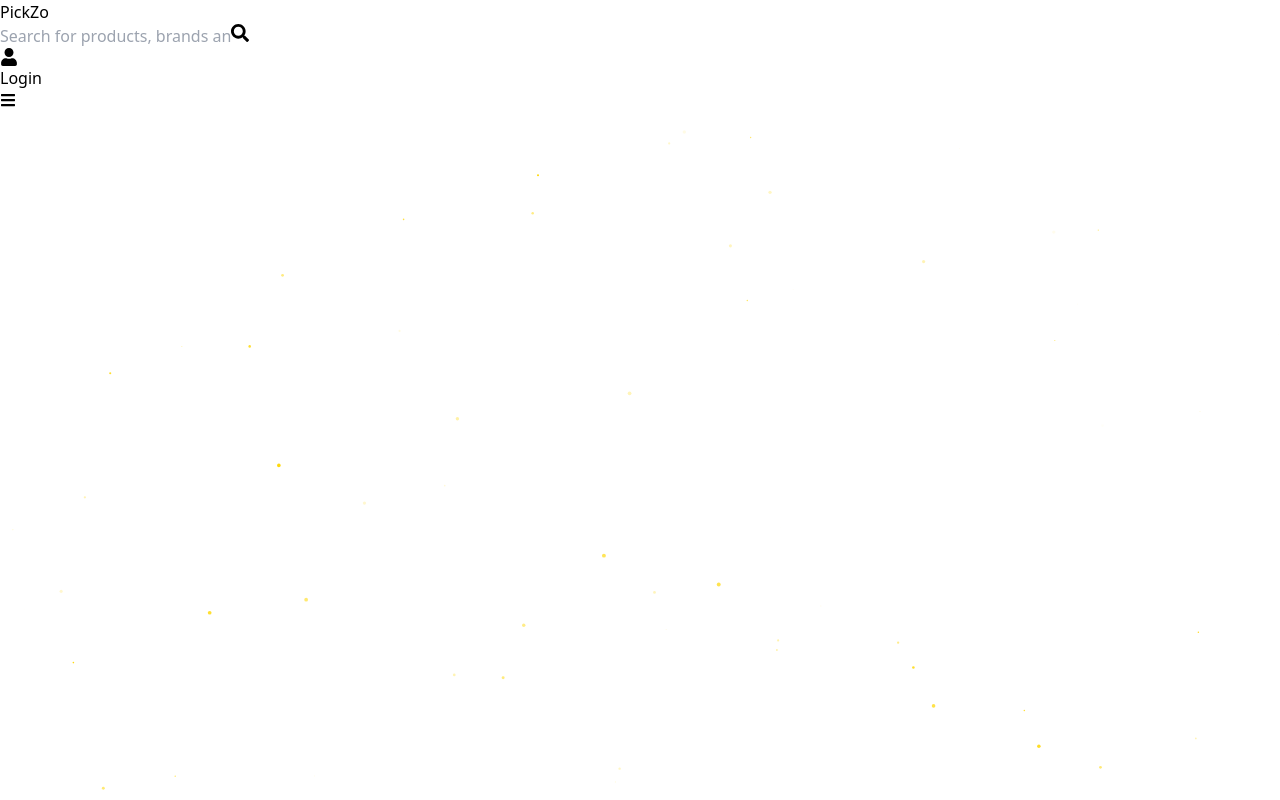
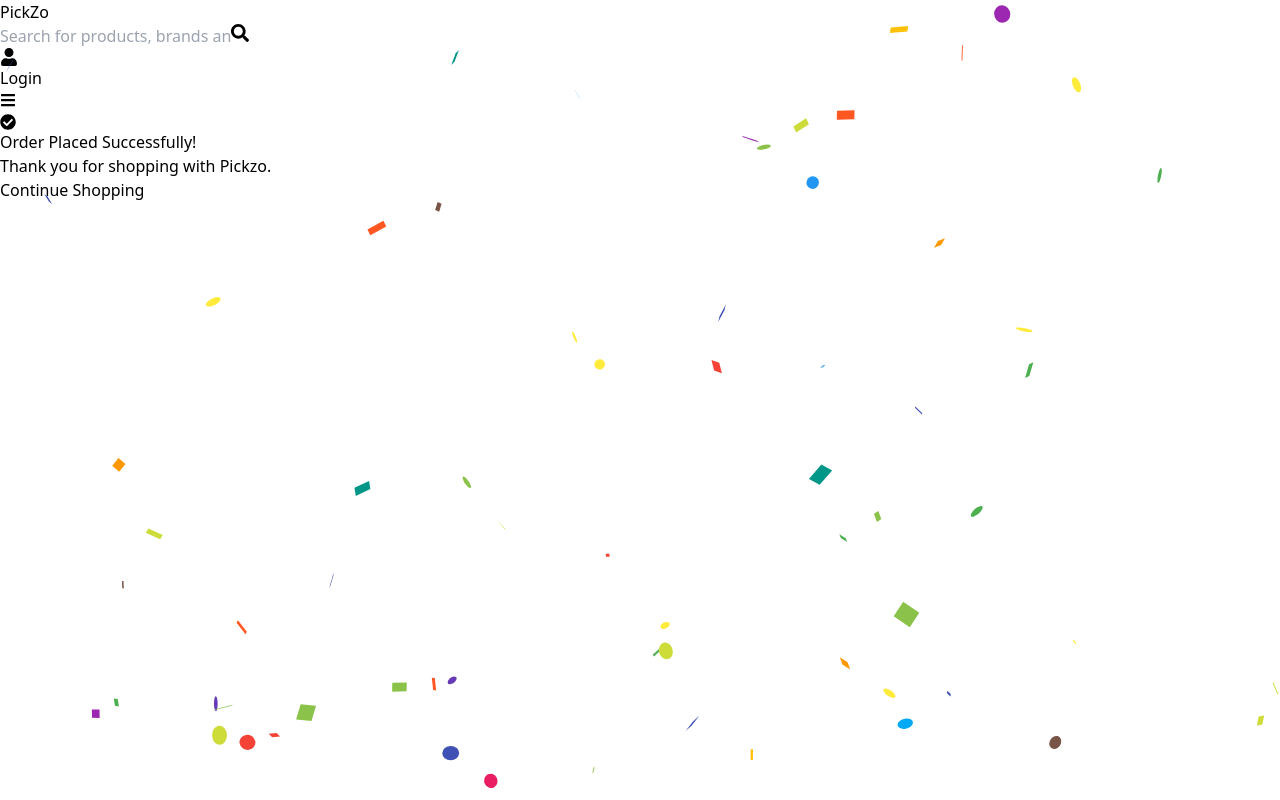
Before and after one commit to prasad5235692/frontendpickzo, a React (Vite) app: page /order-success in a window 1280 px wide. Shown: the top 800 px of the page. Built offline with nearby package versions, Linux system fonts and the light colour scheme.

Commit message:
Updated OrderSuccess page with animations

```diff
--- a/src/pages/OrderSuccess.jsx
+++ b/src/pages/OrderSuccess.jsx
@@ -1,230 +1,52 @@
-// src/pages/OrderSuccess.jsx
-import React, { useEffect, useState } from "react";
-import { Link } from "react-router-dom";
+import React from "react";
+import Confetti from "react-confetti";
 import { motion } from "framer-motion";
+import { FaCheckCircle } from "react-icons/fa";
 
-//
-// 🎊 Confetti Rain
-//
-const ConfettiRain = () => {
-  useEffect(() => {
-    const canvas = document.getElementById("confetti-canvas");
-    const ctx = canvas.getContext("2d");
-    let W = window.innerWidth;
-    let H = window.innerHeight;
-    canvas.width = W;
-    canvas.height = H;
-
-    const colors = ["#FFC700", "#FF0000", "#2E3192", "#41BBC7", "#7325B7", "#38B000", "#FF8F00"];
-    const confettiCount = 120;
-    const confetti = [];
-
-    function randomRange(min, max) {
-      return Math.random() * (max - min) + min;
-    }
-
-    function Confetto() {
-      this.x = Math.random() * W;
-      this.y = Math.random() * H - H;
-      this.rotation = randomRange(0, 2 * Math.PI);
-      this.size = randomRange(5, 12);
-      this.color = colors[Math.floor(Math.random() * colors.length)];
-      this.speed = randomRange(1, 3);
-      this.tiltAngle = 0;
-      this.tiltAngleIncrement = randomRange(0.05, 0.12);
-      this.tilt = 0;
-    }
-
-    Confetto.prototype.update = function () {
-      this.y += this.speed;
-      this.tiltAngle += this.tiltAngleIncrement;
-      this.tilt = Math.sin(this.tiltAngle) * 15;
-      if (this.y > H) {
-        this.x = Math.random() * W;
-        this.y = -20;
-      }
-    };
-
-    Confetto.prototype.draw = function () {
-      ctx.beginPath();
-      ctx.lineWidth = this.size / 2;
-      ctx.strokeStyle = this.color;
-      ctx.moveTo(this.x + this.tilt + this.size / 2, this.y);
-      ctx.lineTo(this.x + this.tilt, this.y + this.tilt + this.size / 2);
-      ctx.stroke();
-    };
-
-    for (let i = 0; i < confettiCount; i++) confetti.push(new Confetto());
-
-    function update() {
-      ctx.clearRect(0, 0, W, H);
-      confetti.forEach((c) => {
-        c.update();
-        c.draw();
-      });
-      requestAnimationFrame(update);
-    }
-    update();
-
-    window.addEventListener("resize", () => {
-      W = window.innerWidth;
-      H = window.innerHeight;
-      canvas.width = W;
-      canvas.height = H;
-    });
-  }, []);
-
-  return <canvas id="confetti-canvas" className="fixed top-0 left-0 w-full h-full pointer-events-none z-50" />;
-};
-
-//
-// 💥 Particle Burst
-//
-const ParticleBurst = () => {
-  useEffect(() => {
-    const canvas = document.getElementById("burst-canvas");
-    const ctx = canvas.getContext("2d");
-    let W = window.innerWidth;
-    let H = window.innerHeight;
-    canvas.width = W;
-    canvas.height = H;
-
-    const particles = [];
-    const colors = ["#22c55e", "#16a34a", "#4ade80", "#bbf7d0", "#86efac"];
-
-    function Particle(x, y) {
-      this.x = x;
-      this.y = y;
-      this.size = Math.random() * 6 + 4;
-      this.color = colors[Math.floor(Math.random() * colors.length)];
-      this.speedX = (Math.random() - 0.5) * 6;
-      this.speedY = Math.random() * -4 - 2;
-      this.alpha = 1;
-    }
-
-    Particle.prototype.update = function () {
-      this.x += this.speedX;
-      this.y += this.speedY;
-      this.alpha -= 0.01;
-    };
-
-    Particle.prototype.draw = function () {
-      ctx.globalAlpha = this.alpha;
-      ctx.beginPath();
-      ctx.arc(this.x, this.y, this.size, 0, Math.PI * 2);
-      ctx.fillStyle = this.color;
-      ctx.fill();
-      ctx.globalAlpha = 1;
-    };
-
-    function burst() {
-      const x = W / 2;
-      const y = H / 2;
-      for (let i = 0; i < 50; i++) particles.push(new Particle(x, y));
-    }
-
-    function animate() {
-      ctx.clearRect(0, 0, W, H);
-      particles.forEach((p, i) => {
-        p.update();
-        p.draw();
-        if (p.alpha <= 0) particles.splice(i, 1);
-      });
-      requestAnimationFrame(animate);
-    }
-
-    burst();
-    const interval = setInterval(burst, 2000);
-    animate();
-
-    return () => clearInterval(interval);
-  }, []);
-
-  return <canvas id="burst-canvas" className="fixed top-0 left-0 w-full h-full pointer-events-none z-50" />;
-};
-
-//
-// ✨ Floating Stars
-//
-const FloatingStars = () => {
-  useEffect(() => {
-    const canvas = document.getElementById("stars-canvas");
-    const ctx = canvas.getContext("2d");
-    let W = window.innerWidth;
-    let H = window.innerHeight;
-    canvas.width = W;
-    canvas.height = H;
-
-    const stars = [];
-    for (let i = 0; i < 80; i++) {
-      stars.push({
-        x: Math.random() * W,
-        y: Math.random() * H,
-        radius: Math.random() * 2,
-        alpha: Math.random(),
-        speed: Math.random() * 0.02,
-      });
-    }
-
-    function animate() {
-      ctx.clearRect(0, 0, W, H);
-      stars.forEach((s) => {
-        s.alpha += s.speed;
-        if (s.alpha > 1 || s.alpha < 0) s.speed = -s.speed;
-        ctx.globalAlpha = s.alpha;
-        ctx.beginPath();
-        ctx.arc(s.x, s.y, s.radius, 0, Math.PI * 2);
-        ctx.fillStyle = "#FFD700";
-        ctx.fill();
-      });
-      requestAnimationFrame(animate);
-    }
-    animate();
-  }, []);
-
-  return <canvas id="stars-canvas" className="fixed top-0 left-0 w-full h-full pointer-events-none z-50" />;
-};
-
-//
-// 🎉 Randomize model
-//
-const animations = [ConfettiRain, ParticleBurst, FloatingStars];
-const RandomAnimation = animations[Math.floor(Math.random() * animations.length)];
-
-//
-// ✅ Main Component
-//
 const OrderSuccess = () => {
   return (
-    <div className="relative flex flex-col items-center justify-center min-h-screen px-6 sm:px-12 overflow-hidden bg-gradient-to-br from-green-50 to-green-100">
-      {/* Background Animation */}
-      <RandomAnimation />
+    <div className="flex items-center justify-center min-h-screen bg-gradient-to-br from-green-100 to-green-300">
+      <Confetti numberOfPieces={300} recycle={false} />
 
-      {/* Success Card */}
       <motion.div
-        initial={{ opacity: 0, scale: 0.9, y: 40 }}
-        animate={{ opacity: 1, scale: 1, y: 0 }}
-        transition={{ duration: 0.7, ease: "easeOut" }}
-        className="max-w-xl text-center p-8 bg-white/90 backdrop-blur-md rounded-3xl shadow-xl relative z-10"
+        initial={{ scale: 0 }}
+        animate={{ scale: 1 }}
+        transition={{ type: "spring", stiffness: 100, damping: 10 }}
+        className="bg-white p-10 rounded-2xl shadow-2xl text-center w-[90%] sm:w-[400px]"
       >
-        <motion.div initial={{ scale: 0 }} animate={{ scale: 1 }} transition={{ delay: 0.3, type: "spring", stiffness: 200 }}>
-          <span className="text-6xl">🎉</span>
+        <motion.div
+          initial={{ rotate: -180 }}
+          animate={{ rotate: 0 }}
+          transition={{ duration: 0.8 }}
+        >
+          <FaCheckCircle className="text-green-500 text-7xl mx-auto drop-shadow-lg" />
         </motion.div>
 
-        <h1 className="text-4xl sm:text-5xl font-extrabold text-green-700 mb-6 drop-shadow-md">
+        <motion.h1
+          initial={{ opacity: 0, y: 20 }}
+          animate={{ opacity: 1, y: 0 }}
+          transition={{ delay: 0.3 }}
+          className="text-3xl font-bold mt-4 text-gray-800"
+        >
           Order Placed Successfully!
-        </h1>
+        </motion.h1>
 
-        <p className="text-lg sm:text-xl mb-8 leading-relaxed text-gray-700">
-          Thank you for your purchase. Your order has been confirmed.
-        </p>
+        <motion.p
+          initial={{ opacity: 0 }}
+          animate={{ opacity: 1 }}
+          transition={{ delay: 0.6 }}
+          className="text-gray-600 mt-2"
+        >
+          Thank you for shopping with <span className="font-bold">Pickzo</span>.
+        </motion.p>
 
-        <Link
-          to="/profile"
-          className="bg-green-600 hover:bg-green-700 text-white px-4 sm:px-6 py-2 rounded-lg shadow-md transition duration-200 text-sm sm:text-base"
+        <motion.button
+          whileHover={{ scale: 1.1 }}
+          whileTap={{ scale: 0.95 }}
+          className="mt-6 bg-green-500 text-white px-6 py-3 rounded-xl shadow-lg hover:bg-green-600 transition"
         >
-          Go to My Orders
-        </Link>
+          Continue Shopping
+        </motion.button>
       </motion.div>
     </div>
   );
```
